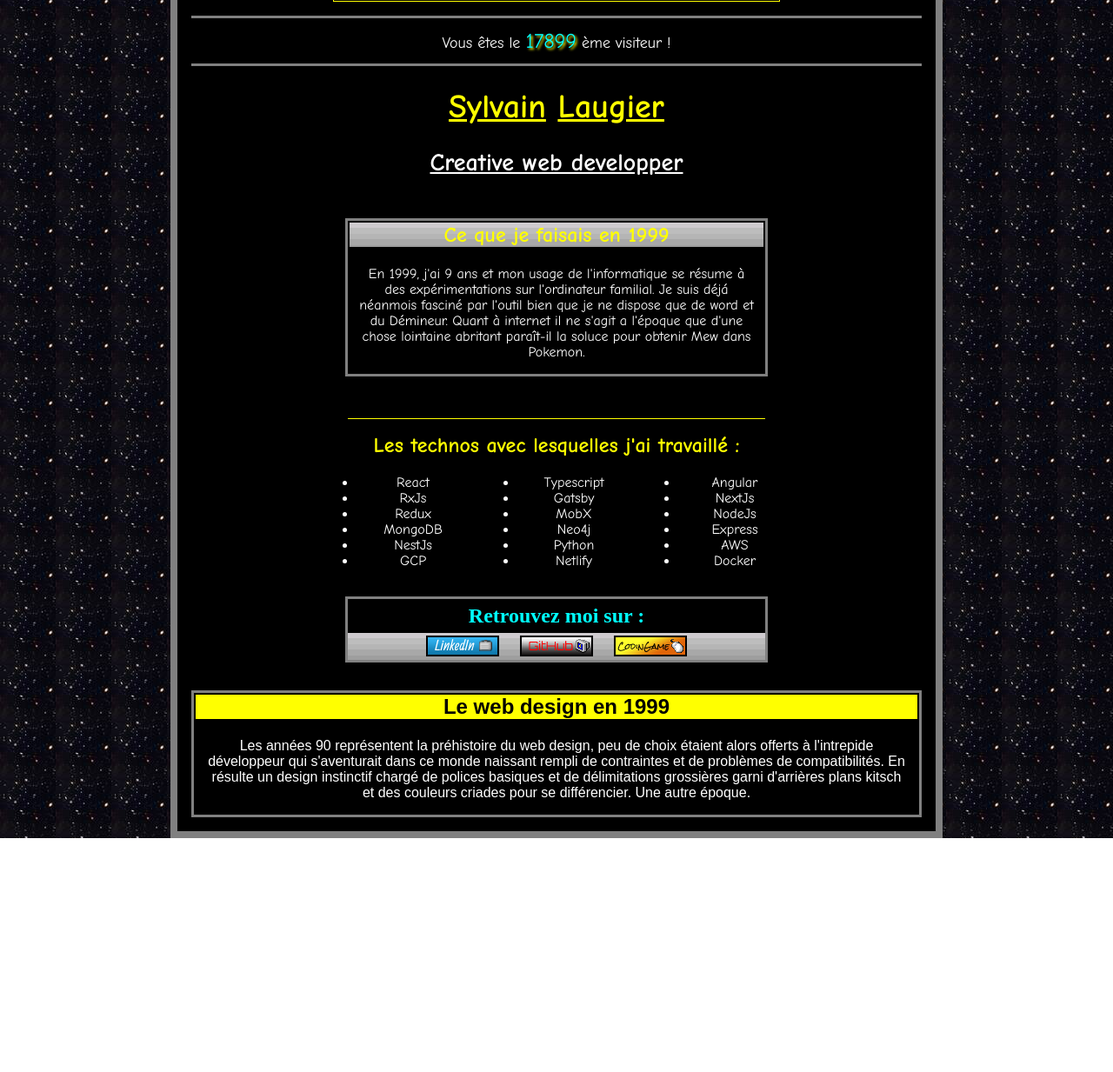
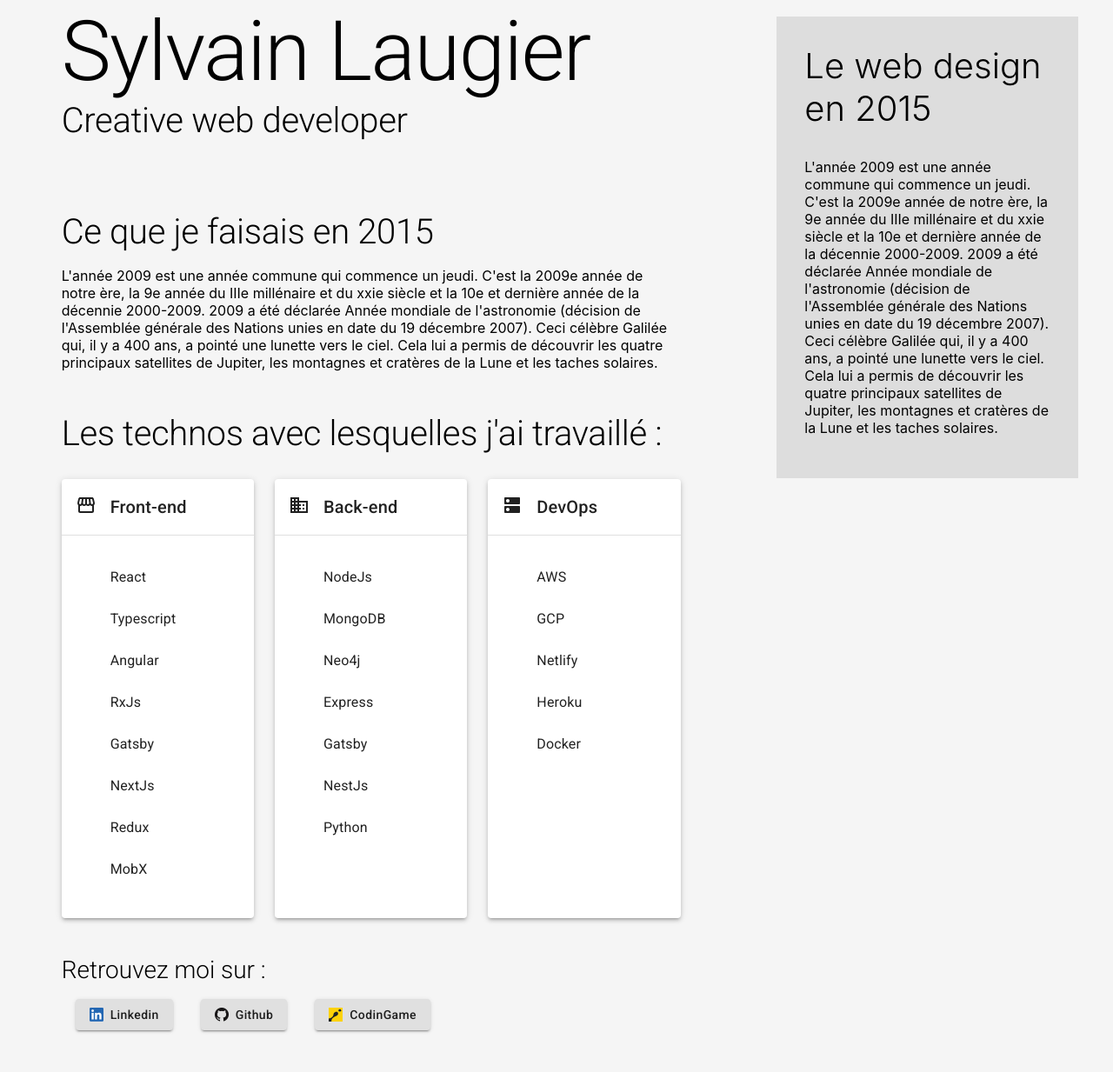
Before and after one commit to sylvain-laugier/sylvain-laugier-site, a Gatsby site: page / in a window 1280 px wide. Shown: the part 125-1358 px from the top of the page at 87% size. Before the commit the page ends 1089 px from the top, so only its background shows below. Built offline with nearby package versions, Linux system fonts and the light colour scheme; Gatsby itself is replaced by a stand-in of ours.

Commit message:
added material design section

```diff
--- /dev/null
+++ b/src/components/material/MaterialLayout.tsx
@@ -0,0 +1,155 @@
+import './material-layout.scss';
+import React from 'react';
+import { designEras } from '../../utils/constants';
+import { socialMedialinks } from '../shared/SocialMediaLinks';
+import WhatIWasDoing from '../shared/WhatIWasDoing';
+import HistoryOfWebDesign from '../shared/HistoryOfWebDesign';
+import {
+	Button,
+	Card,
+	CardContent,
+	CardHeader,
+	Container,
+	Divider,
+	Grid,
+	List,
+	ListItem,
+	ListItemText,
+	Typography,
+} from '@material-ui/core';
+
+import StorefrontIcon from '@material-ui/icons/Storefront';
+import BusinessIcon from '@material-ui/icons/Business';
+import DnsIcon from '@material-ui/icons/Dns';
+import GithubLogo from '../../images/github-logo.png';
+import LinkedInLogo from '../../images/linkedin-logo.png';
+import CodinGameLogo from '../../images/codingame-logo.svg';
+
+export function MaterialLayout() {
+	return (
+		<Grid container>
+			<Grid item xs={8}>
+				<div className="first-grid-content">
+					<Container className="title-intro-container">
+						<Typography variant="h1">Sylvain Laugier</Typography>
+						<Typography variant="h2">Creative web developer</Typography>
+					</Container>
+					<Container>
+						<WhatIWasDoing designEra={designEras.material}>
+							<Typography variant="h2">Ce que je faisais en 2015</Typography>
+						</WhatIWasDoing>
+					</Container>
+					<Container>
+						<Typography variant="h2">
+							Les technos avec lesquelles j'ai travaillé :
+						</Typography>
+						<Grid container className="technologies-container" spacing={3}>
+							<Grid item xs={4}>
+								<TechnologieCard
+									icon={<StorefrontIcon />}
+									title="Front-end"
+									items={[
+										'React',
+										'Typescript',
+										'Angular',
+										'RxJs',
+										'Gatsby',
+										'NextJs',
+										'Redux',
+										'MobX',
+									]}
+								></TechnologieCard>
+							</Grid>
+							<Grid item xs={4}>
+								<TechnologieCard
+									icon={<BusinessIcon />}
+									title="Back-end"
+									items={[
+										'NodeJs',
+										'MongoDB',
+										'Neo4j',
+										'Express',
+										'Gatsby',
+										'NestJs',
+										'Python',
+									]}
+								></TechnologieCard>
+							</Grid>
+							<Grid item xs={4}>
+								<TechnologieCard
+									icon={<DnsIcon />}
+									title="DevOps"
+									items={['AWS', 'GCP', 'Netlify', 'Heroku', 'Docker']}
+								></TechnologieCard>
+							</Grid>
+						</Grid>
+					</Container>
+					<Container>
+						<div className="social-media-container">
+							<Typography variant="h3">Retrouvez moi sur :</Typography>
+							<div className="social-media-links">
+								<Button variant="contained" href={socialMedialinks.linkedIn}>
+									<>
+										<img
+											className="logo-social-media-link"
+											style={{ background: 'white' }}
+											src={LinkedInLogo}
+										></img>
+										Linkedin
+									</>
+								</Button>
+								<Button variant="contained" href={socialMedialinks.github}>
+									<>
+										<img
+											className="logo-social-media-link"
+											src={GithubLogo}
+										></img>
+										Github
+									</>
+								</Button>
+								<Button variant="contained" href={socialMedialinks.github}>
+									<>
+										<img
+											className="logo-social-media-link"
+											src={CodinGameLogo}
+										></img>
+										CodinGame
+									</>
+								</Button>
+							</div>
+						</div>
+					</Container>
+				</div>
+			</Grid>
+			<Grid item xs={4}>
+				<HistoryOfWebDesign designEra={designEras.material} />
+			</Grid>
+		</Grid>
+	);
+}
+
+interface TechnologieCardProps {
+	title: string;
+	icon: React.ReactNode;
+	items: string[];
+}
+function TechnologieCard({ title, icon, items }: TechnologieCardProps) {
+	return (
+		<Card className="technologie-card" elevation={3}>
+			<CardHeader
+				avatar={icon}
+				title={<Typography variant="h6">{title}</Typography>}
+			/>
+			<Divider />
+			<CardContent>
+				<List>
+					{items.map(item => (
+						<ListItem>
+							<ListItemText primary={item} />
+						</ListItem>
+					))}
+				</List>
+			</CardContent>
+		</Card>
+	);
+}
--- /dev/null
+++ b/src/components/material/index.ts
@@ -0,0 +1 @@
+export * from './MaterialLayout'
--- /dev/null
+++ b/src/components/material/material-layout.scss
@@ -0,0 +1,74 @@
+@import url('https://fonts.googleapis.com/css2?family=Roboto:ital,wght@0,100;0,300;0,400;0,500;0,700;0,900;1,100;1,300;1,400;1,500;1,700;1,900&display=swap');
+
+$font: 'Open Sans', sans-serif;
+$primary: #6a95ff;
+$secondary: #2f3542;
+$accent: #fafafa;
+#material {
+	background-color: #f5f5f5;
+	text-align: left;
+	menu-icon {
+		margin-right: 2rem;
+	}
+
+	h2 {
+		font-size: 2.5rem;
+		font-weight: 300;
+	}
+	h3 {
+		font-weight: 300;
+		font-size: 1.75rem;
+	}
+
+	.first-grid-content {
+		max-width: 760px;
+		margin: auto;
+	}
+
+	.title-intro-container {
+		padding-top: 4rem;
+		padding-bottom: 2rem;
+	}
+
+	.what-i-was-doing {
+		margin-bottom: 3rem;
+	}
+
+	.technologies-container {
+		margin-top: 1rem;
+		margin-bottom: 2rem;
+	}
+
+	.technologie-card {
+		height: 100%;
+		li {
+			text-align: left;
+			margin-left: 1.5rem;
+		}
+	}
+
+	.social-media-links {
+		padding-bottom: 3rem;
+		margin-top: 1rem;
+		a {
+			margin: 0 1rem;
+			text-transform: inherit;
+		}
+
+		.logo-social-media-link {
+			width: 16px;
+			margin-right: 8px;
+		}
+	}
+
+	.history-of-web-design {
+		margin: 5rem 2.5rem;
+		padding: 2rem;
+		text-align: left;
+		background: #dddddd;
+
+		h2 {
+			margin-top: 0;
+		}
+	}
+}
--- a/src/components/nineties/nineties-layout.scss
+++ b/src/components/nineties/nineties-layout.scss
@@ -58,6 +58,8 @@
 	.what-i-was-doing {
 		border: 3px solid grey;
 		font-family: 'Comic Sans MS', 'Comic Sans', serif;
+		max-width: 480px;
+
 		h2 {
 			background-image: url('../../images/ugly-background-gradient.png');
 			background-repeat: repeat-x;
--- a/src/components/shared/HistoryOfWebDesign.tsx
+++ b/src/components/shared/HistoryOfWebDesign.tsx
@@ -16,6 +16,7 @@ const content: DesignEraMap = {
 	[designEras.noughties]: `Le milieu des années 2000 est un période contrasté pour le webdesign, quand une partie du web se lâche dans une créativité sans aucune limite (y compris celle du bon goût) avec Adobe Flash, les grands services web qui explosent et qui finiront par dominer la décennie suivante imposent un design minimaliste et très peu inspiré, motivé par la simplicité d'utilisation et la rapidité de chargement à une époque ou le haut débit n'est absolument pas la norme. De plus, alors que tous les services restent à construire dans un web en cours d'adoption, que l'Iphone n'est encore qu'en projet, le design n'est absolument pas la priorité d'équipes composées principalement d'ingénieurs très techniques.`,
 	[designEras.skeuomorphic]: `L'année 2009 est une année commune qui commence un jeudi. C'est la 2009e année de notre ère, la 9e année du IIIe millénaire et du xxie siècle et la 10e et dernière année de la décennie 2000-2009. 2009 a été déclarée Année mondiale de l'astronomie (décision de l'Assemblée générale des Nations unies en date du 19 décembre 2007). Ceci célèbre Galilée qui, il y a 400 ans, a pointé une lunette vers le ciel. Cela lui a permis de découvrir les quatre principaux satellites de Jupiter, les montagnes et cratères de la Lune et les taches solaires. `,
 	[designEras.flatDesign]: `L'année 2012 est une année bissextile commençant un dimanche. C'est la 2012e année de notre ère, à la 12e année du IIIe millénaire et du xxie siècle et à la 3e année de la décennie 2010-2019.`,
+	[designEras.material]: `L'année 2009 est une année commune qui commence un jeudi. C'est la 2009e année de notre ère, la 9e année du IIIe millénaire et du xxie siècle et la 10e et dernière année de la décennie 2000-2009. 2009 a été déclarée Année mondiale de l'astronomie (décision de l'Assemblée générale des Nations unies en date du 19 décembre 2007). Ceci célèbre Galilée qui, il y a 400 ans, a pointé une lunette vers le ciel. Cela lui a permis de découvrir les quatre principaux satellites de Jupiter, les montagnes et cratères de la Lune et les taches solaires. `,
 };
 export default function HistoryOfWebDesign({
 	designEra,
--- a/src/components/shared/SocialMediaLinks.tsx
+++ b/src/components/shared/SocialMediaLinks.tsx
@@ -9,7 +9,7 @@ interface SocialMediaLinksProps {
 	designEra: DesignEras;
 }
 
-const links = {
+export const socialMedialinks = {
 	linkedIn: 'https://linkedin.com',
 	github: 'https://github.com',
 	codinGame: 'https://www.codingame.com/',
@@ -21,13 +21,13 @@ export default function SocialMediaLinks({ designEra }: SocialMediaLinksProps) {
 			<div className="social-media-container">
 				<h2>Retrouvez moi sur :</h2>
 				<div className="social-media-links">
-					<a href={links.linkedIn} target="_blank">
+					<a href={socialMedialinks.linkedIn} target="_blank">
 						<img src={LinkedInNinetiesButton} alt="LinkedIn" title="LinkedIn" />
 					</a>
-					<a href={links.github} target="_blank">
+					<a href={socialMedialinks.github} target="_blank">
 						<img src={GitHubNinetiesButton} alt="GitHub" title="GitHub" />
 					</a>
-					<a href={links.codinGame} target="_blank">
+					<a href={socialMedialinks.codinGame} target="_blank">
 						<img
 							src={CodinGameNinetiesButton}
 							alt="CodinGame"
@@ -42,9 +42,9 @@ export default function SocialMediaLinks({ designEra }: SocialMediaLinksProps) {
 		<div className="social-media-container">
 			<h2>Retrouvez moi sur :</h2>
 			<div className="social-media-links">
-				<Button label="Linkedin" href={links.linkedIn} />
-				<Button label="Github" href={links.github} />
-				<Button label="CodinGame" href={links.github} />
+				<Button label="Linkedin" href={socialMedialinks.linkedIn} />
+				<Button label="Github" href={socialMedialinks.github} />
+				<Button label="CodinGame" href={socialMedialinks.github} />
 			</div>
 		</div>
 	);
--- a/src/components/shared/TitleIntro.tsx
+++ b/src/components/shared/TitleIntro.tsx
@@ -7,7 +7,7 @@ export default function TitleIntro() {
 				<span className="first-name">Sylvain</span>{' '}
 				<span className="last-name">Laugier</span>
 			</h1>
-			<h2>Creative web developper</h2>
+			<h2>Creative web developer</h2>
 		</div>
 	);
 }
--- a/src/components/shared/WhatIWasDoing.tsx
+++ b/src/components/shared/WhatIWasDoing.tsx
@@ -1,4 +1,4 @@
-import React from 'react';
+import React, { PropsWithChildren } from 'react';
 import {
 	DesignEraMap,
 	designEras,
@@ -16,12 +16,25 @@ const content: DesignEraMap = {
 	[designEras.noughties]: `C'est en 2005, à 15 ans, que j'ai mon premier rapport au développement informatique, par curiosité je suis le cours de C++ sur le site du zéro, mais tout cela est encore trop abstrait pour moi et je finis par passer mes journées sur le logiciel RPG maker, outil permettant de créer des RPG 16 bit en no-code. Bien que sans syntaxe, l'outil met à disposition les outils d'un vrai langage (boucles, variables, instructions conditionnelles), ce qui me familiarise d'autant plus avec les concepts de programmation. J'ai malheureusement aujourd'hui perdu les données du jeu sur lequel j'avais passé tant d'heures... `,
 	[designEras.skeuomorphic]: `L'année 2009 est une année commune qui commence un jeudi. C'est la 2009e année de notre ère, la 9e année du IIIe millénaire et du xxie siècle et la 10e et dernière année de la décennie 2000-2009. 2009 a été déclarée Année mondiale de l'astronomie (décision de l'Assemblée générale des Nations unies en date du 19 décembre 2007). Ceci célèbre Galilée qui, il y a 400 ans, a pointé une lunette vers le ciel. Cela lui a permis de découvrir les quatre principaux satellites de Jupiter, les montagnes et cratères de la Lune et les taches solaires. `,
 	[designEras.flatDesign]: `L'année 2012 est une année bissextile commençant un dimanche. C'est la 2012e année de notre ère, à la 12e année du IIIe millénaire et du xxie siècle et à la 3e année de la décennie 2010-2019.`,
+	[designEras.material]: `L'année 2009 est une année commune qui commence un jeudi. C'est la 2009e année de notre ère, la 9e année du IIIe millénaire et du xxie siècle et la 10e et dernière année de la décennie 2000-2009. 2009 a été déclarée Année mondiale de l'astronomie (décision de l'Assemblée générale des Nations unies en date du 19 décembre 2007). Ceci célèbre Galilée qui, il y a 400 ans, a pointé une lunette vers le ciel. Cela lui a permis de découvrir les quatre principaux satellites de Jupiter, les montagnes et cratères de la Lune et les taches solaires. `,
 };
-export default function WhatIWasDoing({ designEra }: WhatIWasDoingProps) {
+export default function WhatIWasDoing({
+	designEra,
+	children,
+}: PropsWithChildren<WhatIWasDoingProps>) {
 	return (
 		<div className="what-i-was-doing">
-			<h2>Ce que je faisais en {designEraToYearMap[designEra]}</h2>
-			<p>{content[designEra]}</p>
+			{children ? (
+				<>
+					{children}
+					<p>{content[designEra]}</p>
+				</>
+			) : (
+				<>
+					<h2>Ce que je faisais en {designEraToYearMap[designEra]}</h2>
+					<p>{content[designEra]}</p>
+				</>
+			)}
 		</div>
 	);
 }
--- a/src/components/shared/YearList.tsx
+++ b/src/components/shared/YearList.tsx
@@ -1,3 +1,4 @@
+import { AppBar, Tab, Tabs } from '@material-ui/core';
 import React from 'react';
 import {
 	designEras,
@@ -11,7 +12,47 @@ interface YearListProps {
 	setDesignEra: SetState<DesignEras>;
 	designEra: DesignEras;
 }
+
+const MaterialTabStyle = { fontSize: '1.5rem' };
 export default function YearList({ setDesignEra, designEra }: YearListProps) {
+	if (designEra === designEras.material) {
+		return (
+			<AppBar position="fixed">
+				<Tabs
+					value={designEras.material}
+					onChange={(e, value) => setDesignEra(value)}
+					centered
+				>
+					<Tab
+						label={designEraToYearMap[designEras.nineties]}
+						value={designEras.nineties}
+						style={MaterialTabStyle}
+					/>
+					<Tab
+						label={designEraToYearMap[designEras.noughties]}
+						value={designEras.noughties}
+						style={MaterialTabStyle}
+					/>
+					<Tab
+						label={designEraToYearMap[designEras.skeuomorphic]}
+						value={designEras.skeuomorphic}
+						style={MaterialTabStyle}
+					/>
+					<Tab
+						label={designEraToYearMap[designEras.flatDesign]}
+						value={designEras.flatDesign}
+						style={MaterialTabStyle}
+					/>
+					<Tab
+						label={designEraToYearMap[designEras.material]}
+						value={designEras.material}
+						style={MaterialTabStyle}
+					/>
+				</Tabs>
+			</AppBar>
+		);
+	}
+
 	return (
 		<div className="year-list-container">
 			<YearLink
@@ -42,6 +83,13 @@ export default function YearList({ setDesignEra, designEra }: YearListProps) {
 			>
 				{designEraToYearMap[designEras.flatDesign]}
 			</YearLink>
+			<YearLink
+				setDesignEra={setDesignEra}
+				designEra={designEras.material}
+				selected={false}
+			>
+				{designEraToYearMap[designEras.material]}
+			</YearLink>
 		</div>
 	);
 }
--- a/src/index.scss
+++ b/src/index.scss
@@ -1,4 +1,5 @@
 @import url('https://fonts.googleapis.com/css2?family=Open+Sans:ital,wght@0,300;0,400;0,700;1,300;1,400;1,700&display=swap');
+@import url('https://fonts.googleapis.com/css2?family=Lato:wght@100;300&display=swap');
 
 body {
 	margin: 0;
@@ -47,7 +48,6 @@ code {
 }
 
 .what-i-was-doing {
-	max-width: 480px;
 	margin: auto;
 	margin-top: 3rem;
 }
--- a/src/pages/index.tsx
+++ b/src/pages/index.tsx
@@ -5,10 +5,11 @@ import { NinetiesLayout } from '../components/nineties';
 import { NoughtiesLayout } from '../components/noughties';
 import { FlatDesignLayout } from '../components/flat';
 import { SkeuomorphicLayout } from '../components/skeuemorphic';
+import { MaterialLayout } from '../components/material';
 
 // markup
 const IndexPage = () => {
-	const [designEra, setDesignEra] = useState<DesignEras>(designEras.nineties);
+	const [designEra, setDesignEra] = useState<DesignEras>(designEras.material);
 	return (
 		<main className="App">
 			<title>Home Page</title>
@@ -33,6 +34,8 @@ function getYearLayoutComponent(designEra: DesignEras) {
 			return <FlatDesignLayout />;
 		case designEras.skeuomorphic:
 			return <SkeuomorphicLayout />;
+		case designEras.material:
+			return <MaterialLayout />;
 	}
 }
 
--- a/src/utils/constants.ts
+++ b/src/utils/constants.ts
@@ -2,7 +2,8 @@ export const designEras = {
   nineties: 'nineties',
   noughties: 'noughties',
   skeuomorphic: 'skeuomorphic',
-  flatDesign: 'flat-design'
+  flatDesign: 'flat-design',
+  material: 'material'
 } as const;
 
 
@@ -14,6 +15,7 @@ export const designEraToYearMap: DesignEraMap = {
   [designEras.noughties]: '2005',
 	[designEras.skeuomorphic]: '2009',
 	[designEras.flatDesign]: '2012',
+  [designEras.material]: '2015',
 }
 
 export type SetState<T> =React.Dispatch<React.SetStateAction<T>>
```
Also changed, not shown: package.json (+8 -1 lines), src/components/shared/Technologies.tsx (+7 -1 lines), .eslintrc.yml (added), src/images/codingame-logo.svg (added), src/images/github-logo.png (added), src/images/linkedin-logo.png (added), 1 other file.
